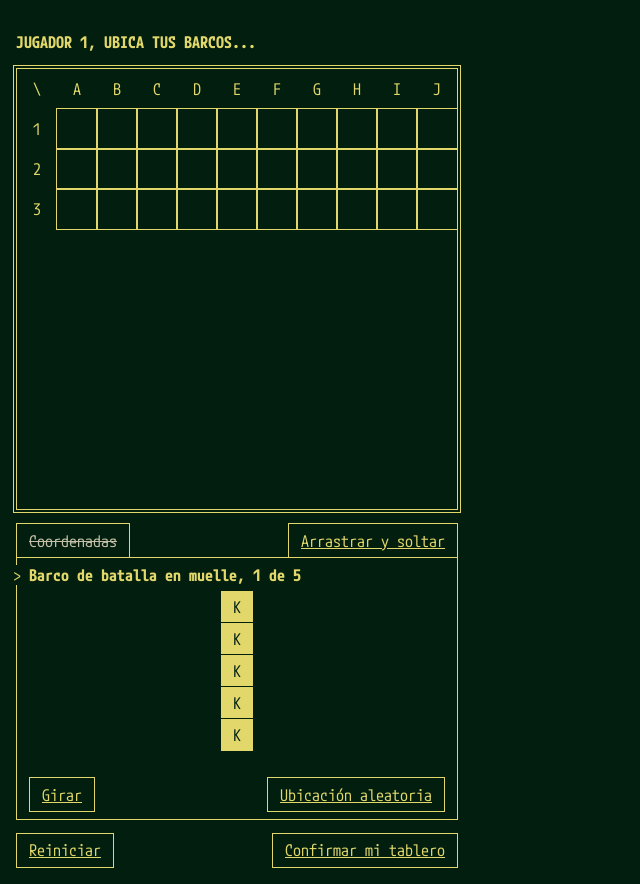
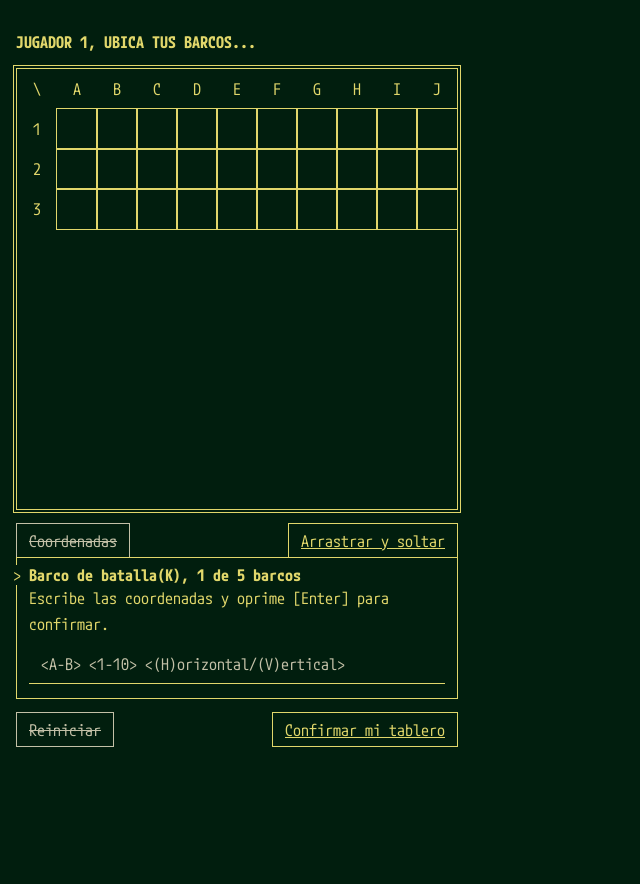
Before and after one commit to dothedada/batttleship-top, a website built with Vite: page src/index.html in a window 1280 px wide. Shown: the whole page, without its empty margins (0-640 px from the left). After the commit the page ends 800 px from the top, so only its background shows below. Built offline with nearby package versions, Linux system fonts and the light colour scheme.

Commit message:
Ajusta el estilo de los botones desactivados

```diff
--- a/src/css/styles.css
+++ b/src/css/styles.css
@@ -43,6 +43,7 @@ button:disabled {
     color: var(--primary);
     text-decoration: line-through;
     pointer-events: none;
+    border-color: var(--primary);
 }
 input {
     box-sizing: border-box;
--- a/src/index.html
+++ b/src/index.html
@@ -68,7 +68,7 @@
                     <button type="button">Arrastrar y soltar</button>
                 </nav>
 
-                <!-- <div id="prompt" class="settigs__dialog">
+                <div id="prompt" class="settigs__dialog">
                     <div class="dialog__ship">Barco de batalla(K), 1 de 5 barcos</div>
                     <form>
                         <label>
@@ -80,9 +80,9 @@
                             />
                         </label>
                     </form>
-                </div> -->
+                </div>
 
-                <div id="dragNDrop" class="settigs__dialog">
+                <!-- <div id="dragNDrop" class="settigs__dialog">
                     <div class="dialog__ship">
                         Barco de batalla en muelle, 1 de 5
                     </div>
@@ -101,10 +101,10 @@
                         <button type="button" class="set">Girar</button>
                         <button type="button" class="set">Ubicación aleatoria</button>
                     </div>
-                </div>
+                </div> -->
 
                 <div class="settings__confirmation">
-                    <button type="button" class="set">Reiniciar</button>
+                    <button type="button" class="set" disabled>Reiniciar</button>
                     <button type="button" class="set">
                         Confirmar mi tablero
                     </button>
```
